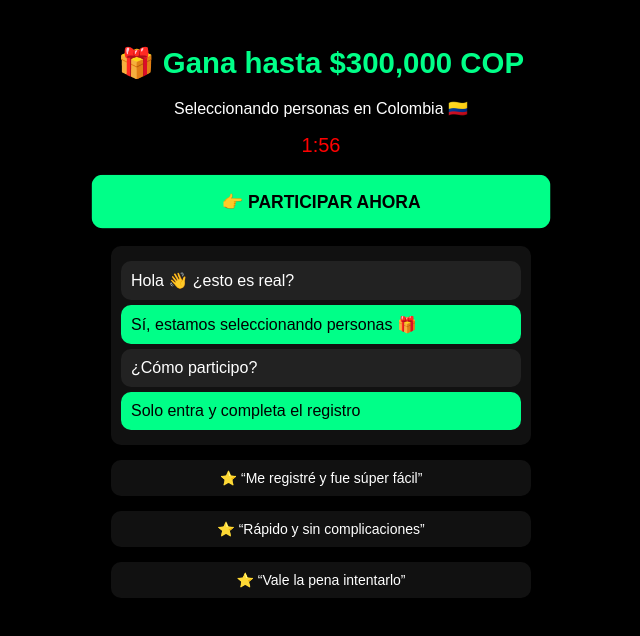
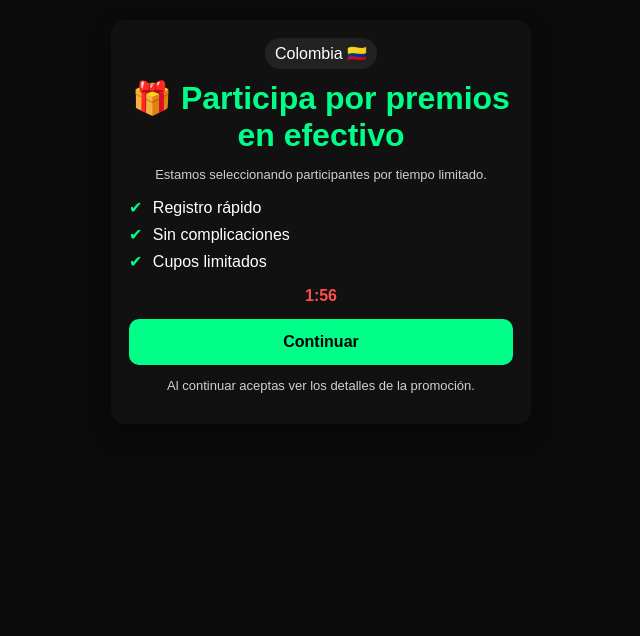
Before and after one commit to mrcruzer/bookcito-eyelo, a plain HTML site: page index.html in a window 1280 px wide. Shown: the whole page, without its empty margins (319-959 px from the left). Drawn offline with Linux system fonts and the light colour scheme.

Commit message:
Update index.html

```diff
--- a/index.html
+++ b/index.html
@@ -3,158 +3,53 @@
 <head>
 <meta charset="UTF-8">
 <meta name="viewport" content="width=device-width, initial-scale=1.0">
+<title>Participa por premios en efectivo</title>
 
-<title>Gana hasta $300,000 COP</title>
-
-<!-- META OG (IMPORTANTE PARA FACEBOOK) -->
-<meta property="og:title" content="🎁 Gana hasta $300,000 COP">
-<meta property="og:description" content="Participa ahora - Cupos limitados">
-<meta property="og:image" content="https://TU-IMAGEN-AQUI.jpg">
+<!-- Open Graph (para que FB muestre imagen bonita) -->
+<meta property="og:title" content="🎁 Participa por premios en efectivo">
+<meta property="og:description" content="Cupos limitados en Colombia 🇨🇴">
+<meta property="og:image" content="https://TU-IMAGEN.jpg">
 <meta property="og:type" content="website">
 
-<!-- META PIXEL -->
-<script>
-!function(f,b,e,v,n,t,s){
-if(f.fbq)return;n=f.fbq=function(){n.callMethod?
-n.callMethod.apply(n,arguments):n.queue.push(arguments)};
-if(!f._fbq)f._fbq=n;
-n.push=n;n.loaded=!0;n.version='2.0';
-n.queue=[];
-t=b.createElement(e);t.async=!0;
-t.src=v;
-s=b.getElementsByTagName(e)[0];
-s.parentNode.insertBefore(t,s)
-}(window, document,'script',
-'https://connect.facebook.net/en_US/fbevents.js');
-
-fbq('init', 'TU_PIXEL_ID');
-fbq('track', 'PageView');
-</script>
-
 <style>
-body{
-  font-family: Arial;
-  background:#000;
-  color:white;
-  text-align:center;
-}
-
-.container{
-  max-width:420px;
-  margin:auto;
-  padding:20px;
-}
-
-h1{
-  font-size:28px;
-  color:#00ff88;
-  animation: zoom 1s infinite alternate;
-}
-
-@keyframes zoom{
-  from{transform:scale(1);}
-  to{transform:scale(1.05);}
-}
-
-.btn{
-  background:#00ff88;
-  color:black;
-  padding:15px;
-  display:block;
-  border-radius:10px;
-  margin-top:20px;
-  font-weight:bold;
-  text-decoration:none;
-  animation: pulse 1.5s infinite;
-}
-
-@keyframes pulse{
-  0%{transform:scale(1);}
-  50%{transform:scale(1.1);}
-  100%{transform:scale(1);}
-}
-
-.chat{
-  background:#111;
-  border-radius:10px;
-  padding:10px;
-  margin-top:20px;
-  text-align:left;
-}
-
-.msg{
-  background:#222;
-  padding:10px;
-  border-radius:10px;
-  margin:5px 0;
-}
-
-.green{
-  background:#00ff88;
-  color:black;
-}
-
-.testimonio{
-  background:#111;
-  padding:10px;
-  border-radius:10px;
-  margin-top:15px;
-  font-size:14px;
-}
-
-.timer{
-  color:red;
-  font-size:20px;
-  margin-top:10px;
-}
+body{font-family:Arial;margin:0;background:#0b0b0b;color:#fff;text-align:center}
+.wrap{max-width:420px;margin:auto;padding:20px}
+.card{background:#111;border-radius:14px;padding:18px;box-shadow:0 10px 25px rgba(0,0,0,.4)}
+h1{margin:0 0 10px;color:#00ff88}
+.badge{display:inline-block;background:#222;padding:6px 10px;border-radius:999px;margin-bottom:10px}
+.btn{display:block;background:#00ff88;color:#000;padding:14px;border-radius:10px;text-decoration:none;font-weight:700;margin-top:14px}
+.small{opacity:.8;font-size:13px}
+.timer{color:#ff4d4d;font-weight:700;margin-top:10px}
+ul{list-style:none;padding:0;text-align:left}
+li{margin:8px 0}
+.check{color:#00ff88;margin-right:6px}
 </style>
 </head>
-
 <body>
 
-<div class="container">
+<div class="wrap">
+  <div class="card">
+    <div class="badge">Colombia 🇨🇴</div>
+    <h1>🎁 Participa por premios en efectivo</h1>
+    <p class="small">Estamos seleccionando participantes por tiempo limitado.</p>
 
-<h1>🎁 Gana hasta $300,000 COP</h1>
+    <ul>
+      <li><span class="check">✔</span> Registro rápido</li>
+      <li><span class="check">✔</span> Sin complicaciones</li>
+      <li><span class="check">✔</span> Cupos limitados</li>
+    </ul>
 
-<p>Seleccionando personas en Colombia 🇨🇴</p>
+    <div class="timer" id="t">02:00</div>
 
-<div class="timer" id="countdown">02:00</div>
-
-<a href="https://eylome.lat/lgNGhlok/8462571433799453780119a123/" class="btn">
-👉 PARTICIPAR AHORA
-</a>
-
-<!-- CHAT ESTILO WHATSAPP -->
-<div class="chat">
-  <div class="msg">Hola 👋 ¿esto es real?</div>
-  <div class="msg green">Sí, estamos seleccionando personas 🎁</div>
-  <div class="msg">¿Cómo participo?</div>
-  <div class="msg green">Solo entra y completa el registro</div>
-</div>
-
-<!-- TESTIMONIOS -->
-<div class="testimonio">⭐ “Me registré y fue súper fácil”</div>
-<div class="testimonio">⭐ “Rápido y sin complicaciones”</div>
-<div class="testimonio">⭐ “Vale la pena intentarlo”</div>
-
+    <a href="/landing.html" class="btn">Continuar</a>
+    <p class="small">Al continuar aceptas ver los detalles de la promoción.</p>
+  </div>
 </div>
 
 <script>
-// contador
-let time = 120;
-let el = document.getElementById("countdown");
-
-setInterval(()=>{
-  let m = Math.floor(time/60);
-  let s = time%60;
-  el.innerHTML = `${m}:${s<10?'0'+s:s}`;
-  time--;
-},1000);
-
-// TRACK CLICK
-document.querySelector(".btn").addEventListener("click", function(){
-  fbq('track', 'Lead');
-});
+let time=120, el=document.getElementById('t');
+setInterval(()=>{let m=Math.floor(time/60),s=time%60;
+el.textContent=`${m}:${s<10?'0'+s:s}`; if(time>0) time--;},1000);
 </script>
 
 </body>
```
